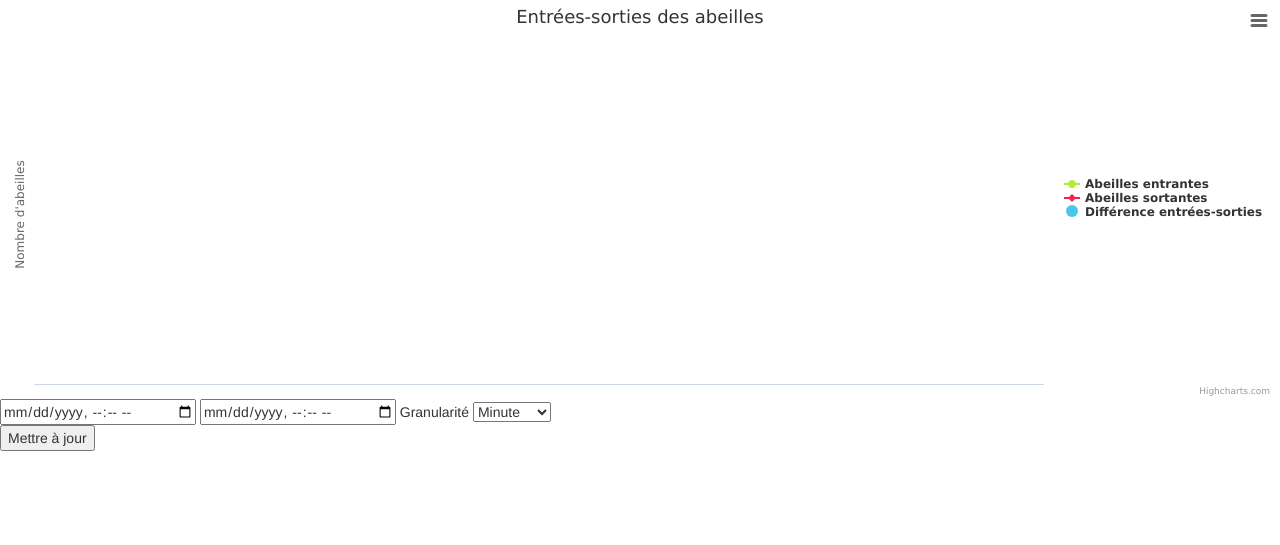
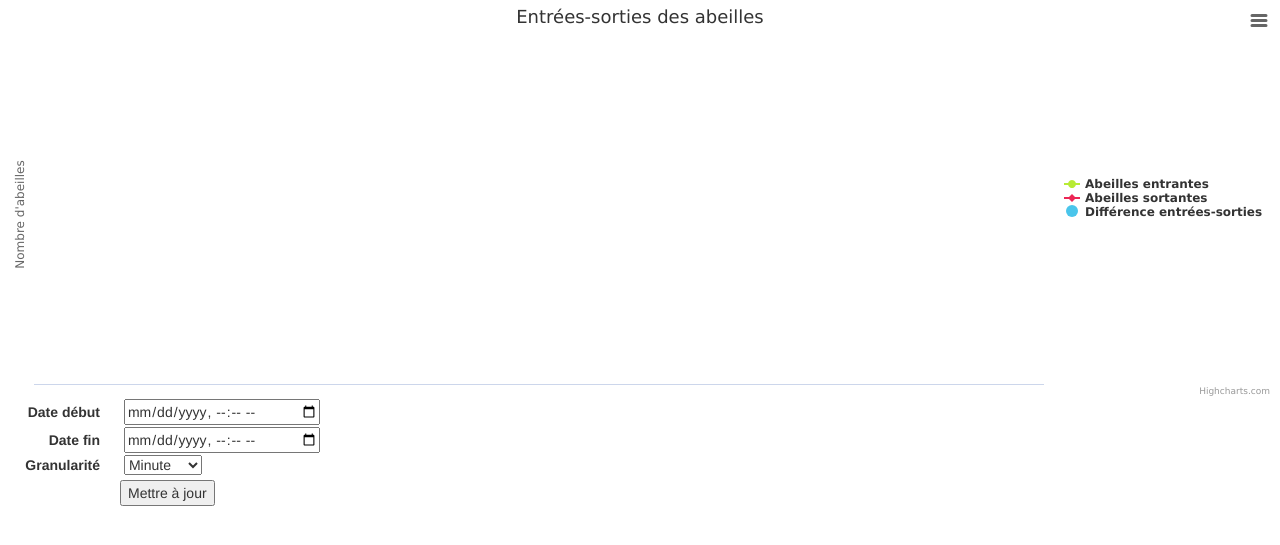
Before and after one commit to gdgaetan/openbee, a PHP site: page /graphe.php in a window 1280 px wide. Shown: the part 101-646 px from the top of the page. Run offline with PHP 8.4, Linux system fonts and the light colour scheme; data that the repository does not hold is empty.

Commit message:
modif pour avoir un beau formulaire

```diff
--- a/graphe.css
+++ b/graphe.css
@@ -2,3 +2,20 @@ body {
   padding-top: 100px;
 
 }
+
+.formulaire{
+	display: block;
+}
+
+.formulaire label {
+	width: 100px;
+	text-align: right;
+}
+
+.formulaire input, .formulaire select {
+	margin-left: 20px;
+}
+
+#update {
+	margin-left: 120px;
+}
--- a/graphe.php
+++ b/graphe.php
@@ -51,9 +51,16 @@
 		<!-- des boutons... -->
 		<form method="post">
 			<!-- format date s'affiche sur Chrome et Edge, pour Firefox on ne voit qu'un champ de texte, format américain "mm/jj/aaaa hh:mm" -->
+			<span class="formulaire">
+				<label>Date début</label>
 				<input type="datetime-local" id="selectDateDebut" />
+			</span>
+			<span class="formulaire">
+				<label>Date fin</label>
 				<input type="datetime-local" id="selectDateFin" />
-			<span id="lblGranul">Granularité</span>
+			</span>
+			<span class="formulaire">
+				<label>Granularité</label>
 				<select id="selectGranularite">
 					<option value="minute">Minute</option>
 					<option value="heure">Heure</option>
@@ -62,6 +69,7 @@
 					<option value="mois">Mois</option>
 					<option value="annee">Année</option>
 				</select>
+			</span>
 		</form>
 		<button id="update">Mettre à jour</button>
 
```
Lines whose indentation alone changed are shown as unchanged.
